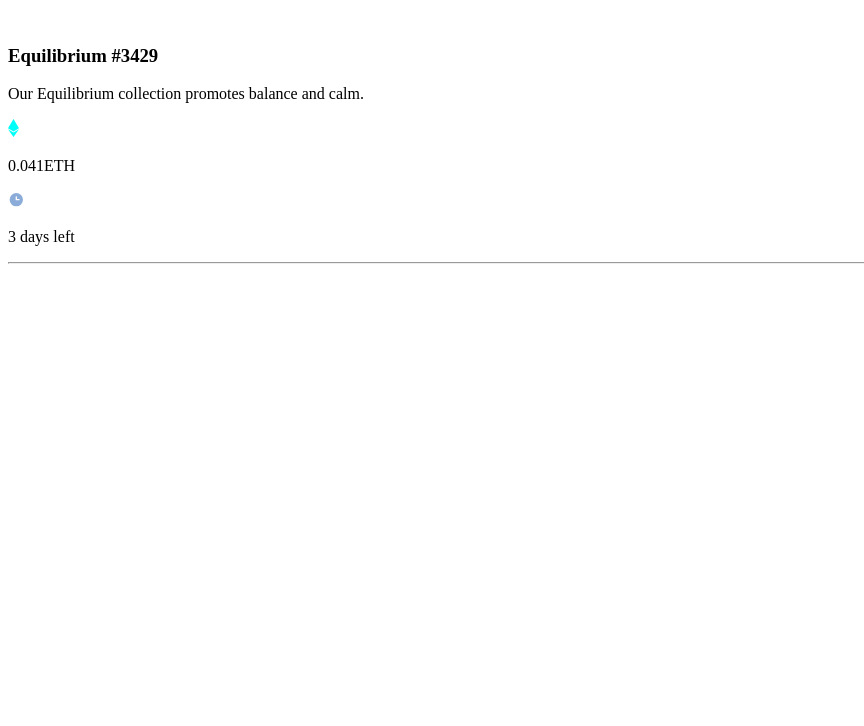
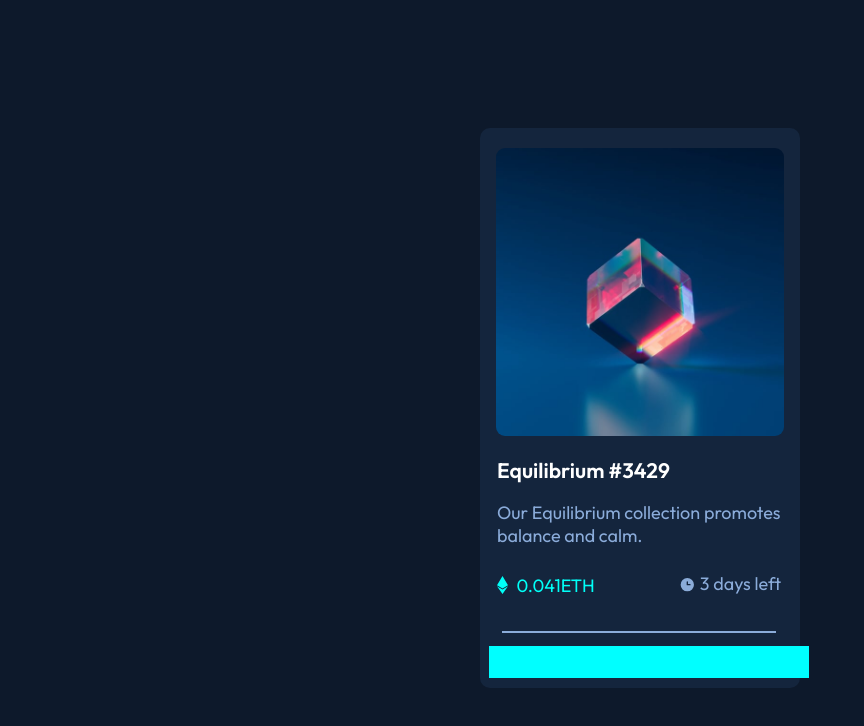
Before and after one commit to Harshit-Agarwal-2022/nft_preview_card_component, a plain HTML site: page index.html in a window 1280 px wide. Shown: the whole page, without its empty margins (0-864 px from the left). Drawn offline with Linux system fonts and the light colour scheme; the site is published under a folder, as on GitHub Pages, so addresses that start at the root find nothing.

Commit message:
minor changes

```diff
--- a/index.html
+++ b/index.html
@@ -5,7 +5,7 @@
     <meta http-equiv="X-UA-Compatible" content="IE=edge">
     <meta name="viewport" content="width=device-width, initial-scale=1.0">
     <title>nft-card-preview-challenge</title>
-    <link rel="stylesheet" href="/Css/First.css">
+    <link rel="stylesheet" href="Css/First.css">
     <link rel="preconnect" href="https://fonts.googleapis.com">
 <link rel="preconnect" href="https://fonts.gstatic.com" crossorigin>
 <!-- font family -->
@@ -16,7 +16,7 @@
 
     <div id="container_1">
         <div id="img_container">
-            <img id = "block" src="/images/image-equilibrium.jpg" alt="">
+            <img id = "block" src="images/image-equilibrium.jpg" alt="">
         </div>
 
         <div id="written_content">
```
